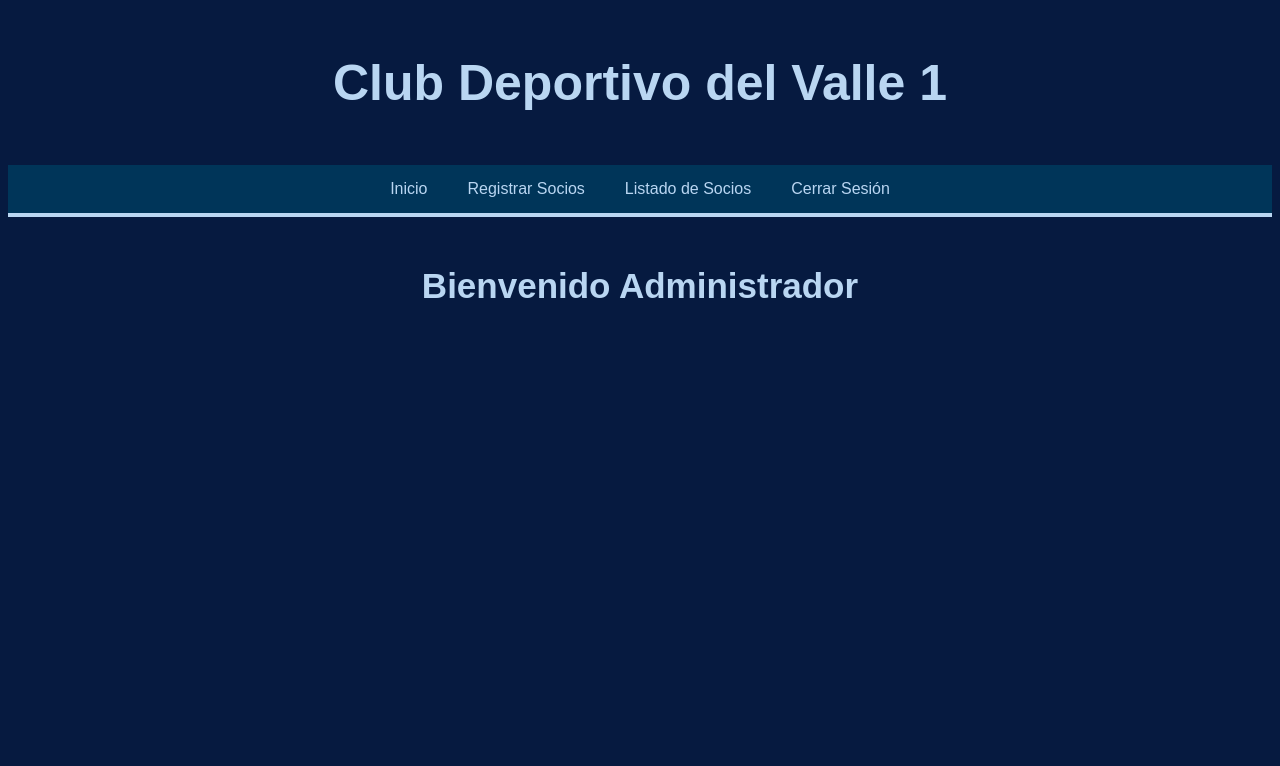
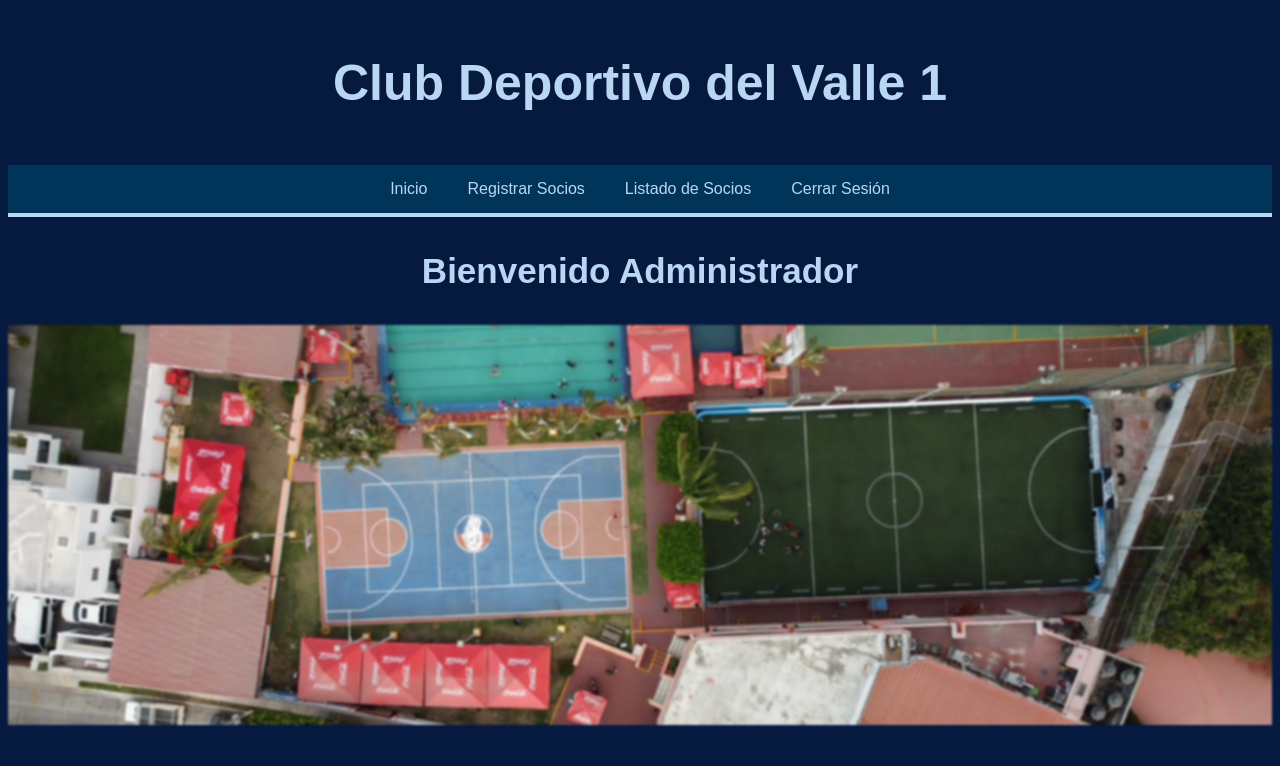
Before and after one commit to Camm07/Proyecto-DSW, a website: page inicioAdmin.html in a window 1280 px wide. Drawn offline with Linux system fonts and the light colour scheme.

```diff
--- a/estiloInicioAdmin.css
+++ b/estiloInicioAdmin.css
@@ -12,10 +12,19 @@
     font-size: 50px;
 }
 
+.content {
+    background-image: url('imagenes/fondo_admin.jpg'); /* Ruta a tu imagen de fondo */
+    background-size: cover; /* Cubre todo el fondo */
+    background-position: center; /* Centra la imagen */
+    background-repeat: no-repeat; /* Evita que se repita la imagen */
+    filter: blur(1px); /* Aplica un efecto de desenfoque */
+    padding: 200px 0; /* Espaciado interior */
+    text-align: center; /* Centra el contenido */
+}
 
 h2 {
     color: #B9D6F2;
-    padding: 20px;
+    padding: 5px;
     text-align: center;
     font-size: 35px;
 }
--- a/inicioAdmin.html
+++ b/inicioAdmin.html
@@ -31,7 +31,10 @@
           </ul>
       </nav>
 
-    <h2>Bienvenido Administrador</h2>
+      <h2>Bienvenido Administrador</h2>
+      <div class="content">
+
+    </div>
 
 
 </body>
```
Also changed, not shown: imagenes/fondo_admin.jpg (added).
